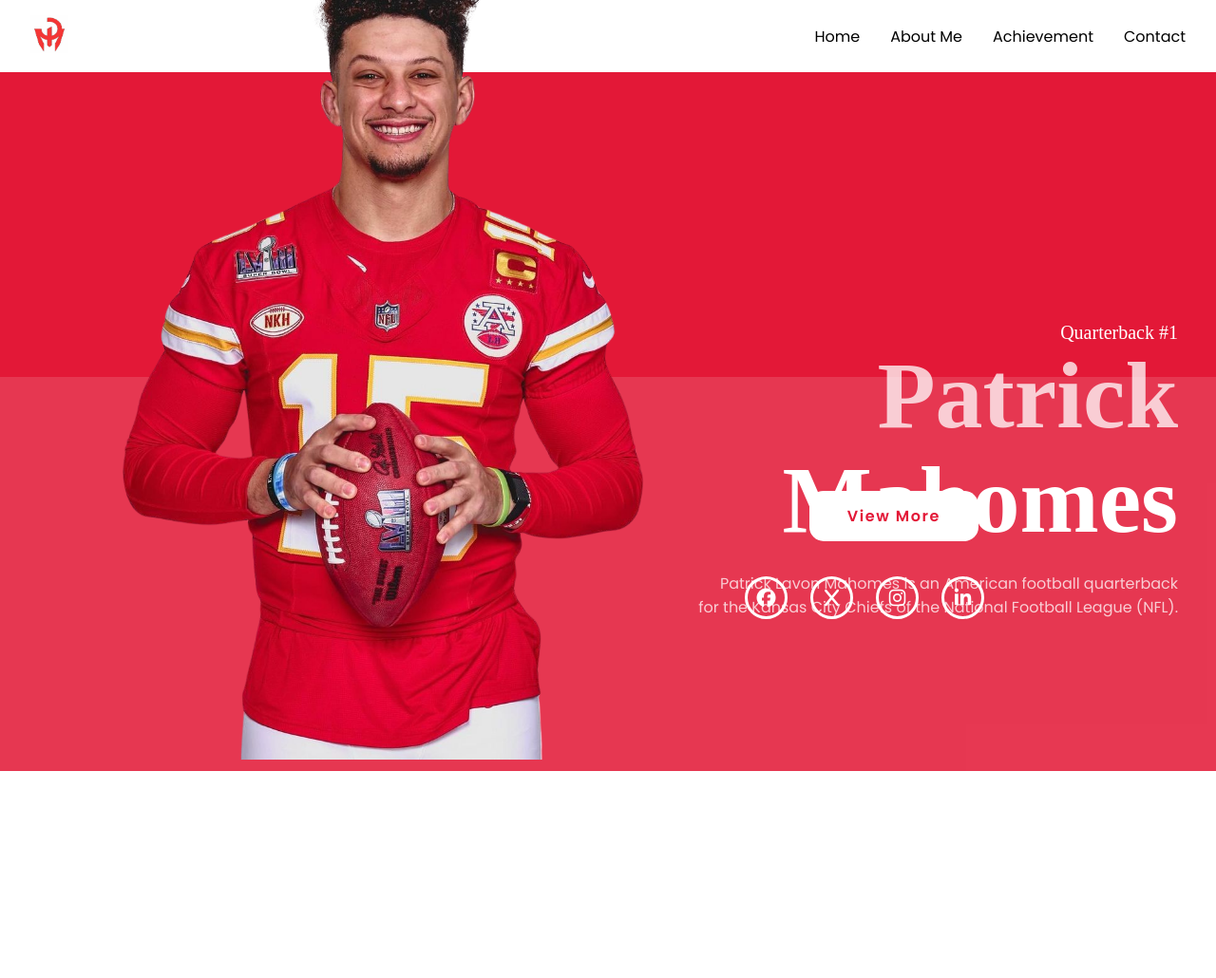
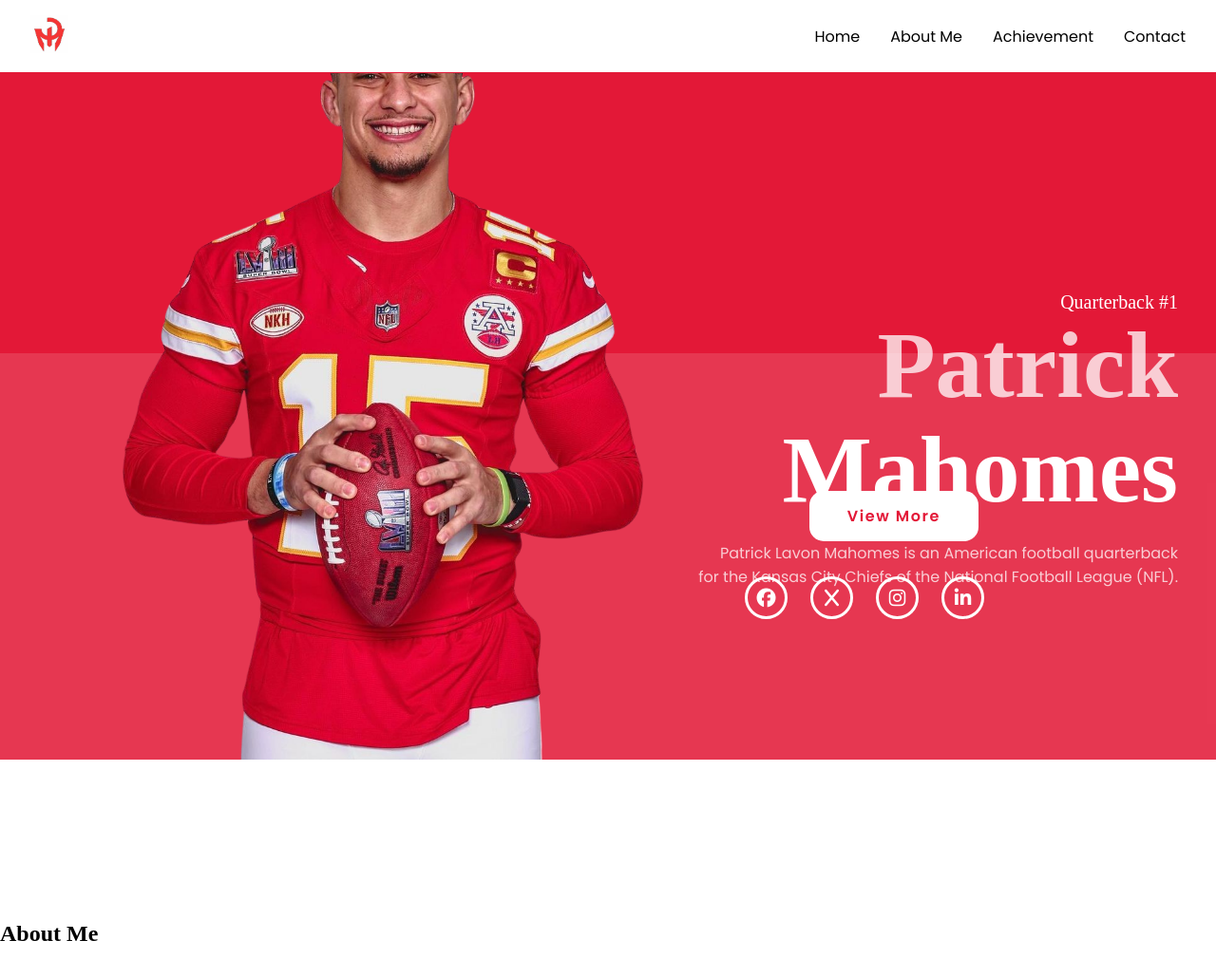
Before and after one commit to adiatraa/patrickMahomes-portfolio, a plain HTML site: page index.html in a window 1280 px wide. Shown: the whole page at 95% size. Before the commit the page ends 812 px from the top, so only its background shows below. Drawn offline with Linux system fonts and the light colour scheme; a web font is replaced by a local one.

Commit message:
fixed position navbar when scrolling, and draft about me section

```diff
--- a/index.html
+++ b/index.html
@@ -8,17 +8,18 @@
         <link rel="stylesheet" href="https://cdnjs.cloudflare.com/ajax/libs/font-awesome/6.5.2/css/all.min.css" integrity="sha512-SnH5WK+bZxgPHs44uWIX+LLJAJ9/2PkPKZ5QiAj6Ta86w+fsb2TkcmfRyVX3pBnMFcV7oQPJkl9QevSCWr3W6A==" crossorigin="anonymous" referrerpolicy="no-referrer" />
     </head>
     <body>
-        <div class="cover">
+        <!-- Header Section -->
+        <header>
             <nav>
                 <div class="navbarLogo">
                     <img src="images/navbarLogo.jpeg" alt="patrickMahomesLogo">
                 </div>
                 <ul>
                     <li>
-                        <a href="#">Home</a>
+                        <a href="#cover">Home</a>
                     </li>
                     <li>
-                        <a href="#">About Me</a>
+                        <a href="#about-me">About Me</a>
                     </li>
                     <li>
                         <a href="#">Achievement</a>
@@ -28,6 +29,11 @@
                     </li>
                 </ul>
             </nav>
+        </header>
+
+        <!-- Cover Section -->
+        <section class="cover" id="cover">
+            <div class="cover">
                 <div class="colored-box"></div>
                 <div class="colored-box2"></div>
                 <div class="shortIntro">
@@ -45,5 +51,13 @@
                 </div>
                 <a href="#" class="btn">View More</a>
             </div>
+        </section>
+
+        <!-- About Me Section -->
+        <section class="about-me" id="about-me">
+            <div class="about-content">
+                <h2>About Me</h2>
+            </div>
+        </section>
     </body>
 </html>
--- a/style.css
+++ b/style.css
@@ -6,6 +6,7 @@
     padding: 0;
     margin: 0;
     box-sizing: border-box;
+    scroll-behavior: smooth;
 }
 
 body{
@@ -13,6 +14,9 @@ body{
 }
 
 nav{
+    width: 100%;
+    position:fixed;
+    z-index: 1030;
     background-color: #FFFFFF;
     display: flex;
     justify-content: space-between;
@@ -48,7 +52,7 @@ nav ul li a:hover {
 }
 
 .shortIntro{
-    margin-top: -37%;
+    margin-top: -38.5%;
     width: 600px;
     margin-left: 50%;
     text-align: end;
@@ -86,14 +90,14 @@ nav ul li a:hover {
 
 .colored-box {
     background-color: #E31837;
-    height: 40vh;
+    height: 46.5vh;
     width: 100%;
     display: flex;
 }
 
 .colored-box2 {
     background-color: #e31836dc;
-    height: 51.9vh;
+    height: 53.5vh;
     width: 100%;
     display: flex;
 }
@@ -148,3 +152,8 @@ nav ul li a:hover {
     color: #E31837;
     box-shadow: 0 0 1rem white;
 }
+
+.about-me{
+    margin-top: 350px;
+    height: 90.3vh;
+}
```
Also changed, not shown: 1 other file. Lines whose indentation alone changed are shown as unchanged.
